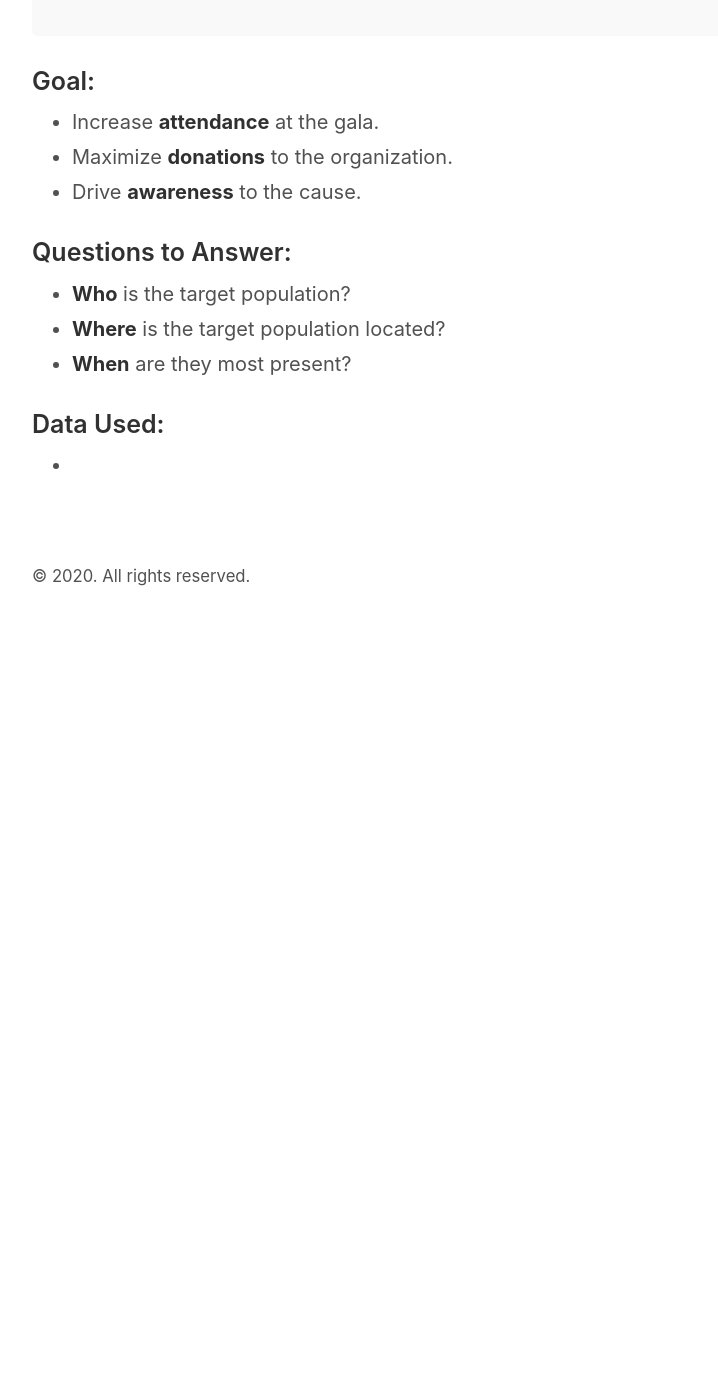
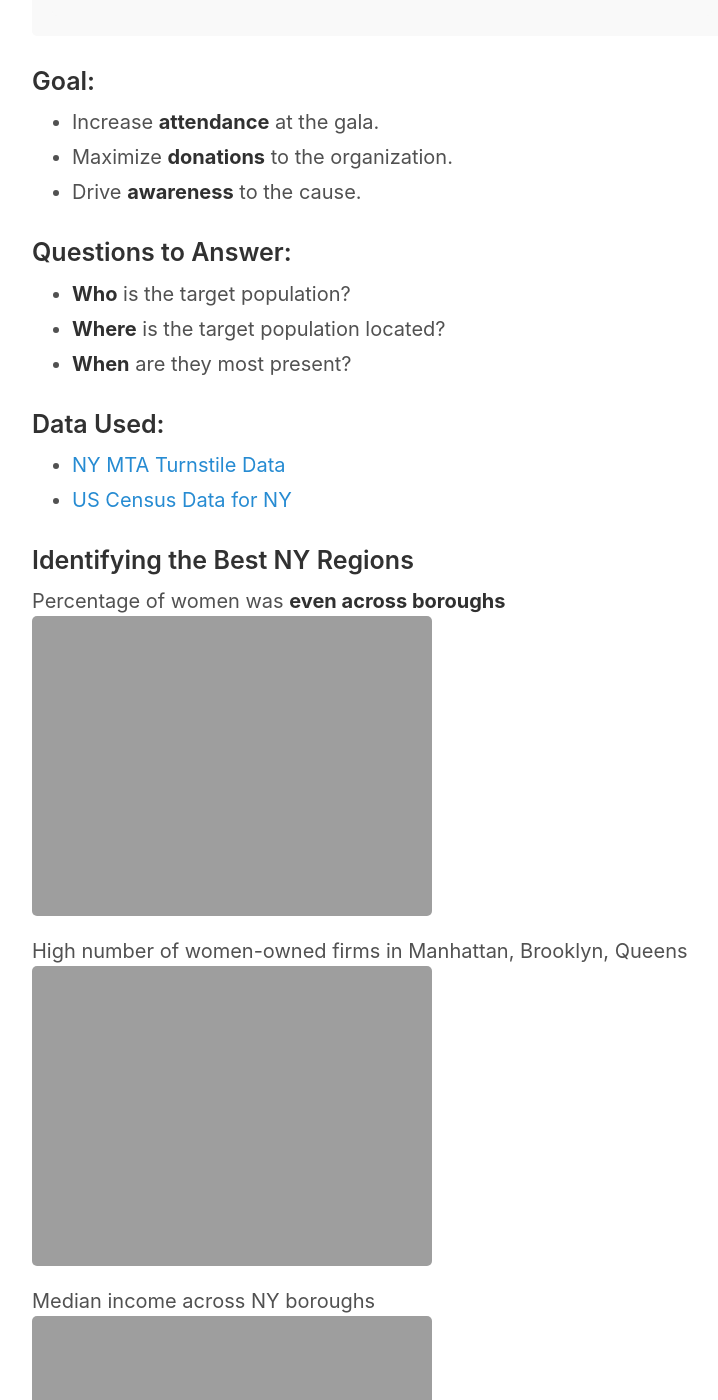
Before and after one commit to eunchanity/eunchanity.github.io, a Jekyll site: the page built from _posts/2020-07-06-Project-1-MTA.md, in a window 1280 px wide and 1400 px high, scrolled down 721 px. Shown: the whole window, without its empty margins (258-976 px from the left). Built offline with Jekyll 4.4.1, drawn with Linux system fonts in a browser that asks for light colours; before the commit the page ends 1351 px from its top, so only the background shows below that; some of the changed text lies outside the part shown.

Commit message:
project1

```diff
--- a/_posts/2020-07-07-Project-1-MTA.md
+++ b/_posts/2020-07-06-Project-1-MTA.md
@@ -26,10 +26,25 @@ placement of the street teams.
 * Maximize **donations** to the organization.
 * Drive **awareness** to the cause.
 
+
 ### Questions to Answer:
 * **Who** is the target population?
 * **Where** is the target population located?
 * **When** are they most present?
 
 ### Data Used:
-*
+* [NY MTA Turnstile Data](http://web.mta.info/developers/turnstile.html)
+* [US Census Data for NY](https://www.census.gov/quickfacts/fact/table/kingscountybrooklynboroughnewyork,queenscountyqueensboroughnewyork,richmondcountystatenislandboroughnewyork,newyorkcountymanhattanboroughnewyork,bronxcountybronxboroughnewyork,newyorkcitynewyork/PST045219)
+
+### Identifying the Best NY Regions
+
+Percentage of women was **even across boroughs**
+<img src="{{ site.url }}/images/Percentageofwomen.jpg">
+
+
+High number of women-owned firms in Manhattan, Brooklyn, Queens
+<img src="{{ site.url }}/images/Women_Owned_Firms.jpg">
+
+
+Median income across NY boroughs
+<img src="{{ site.url }}/images/Median_Income.jpg">
```
Also changed, not shown: images/Median_Income.png (added), images/Percentageofwomen.png (added), images/Women_Owned_Firms.png (added), 2 other files.
